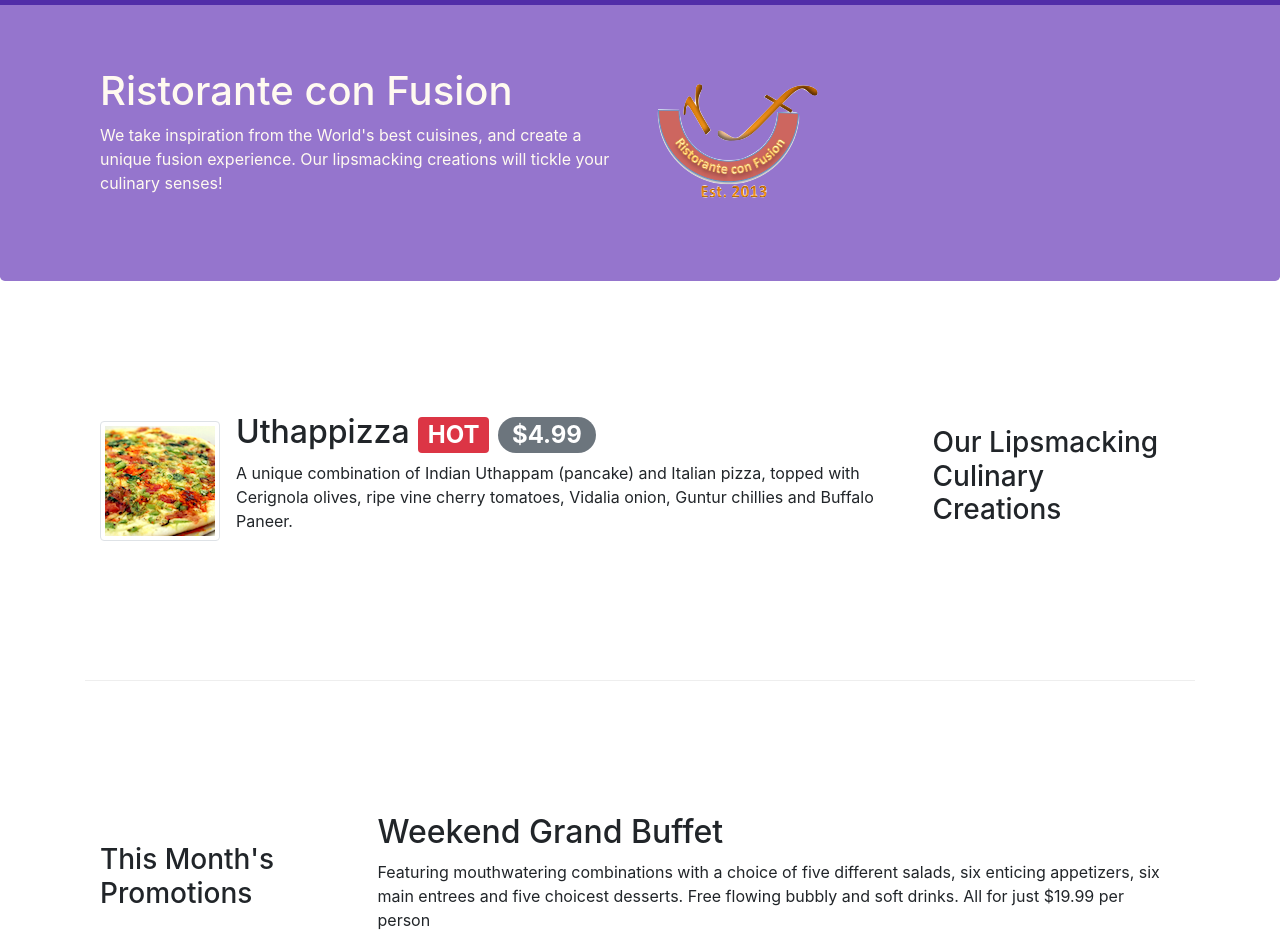
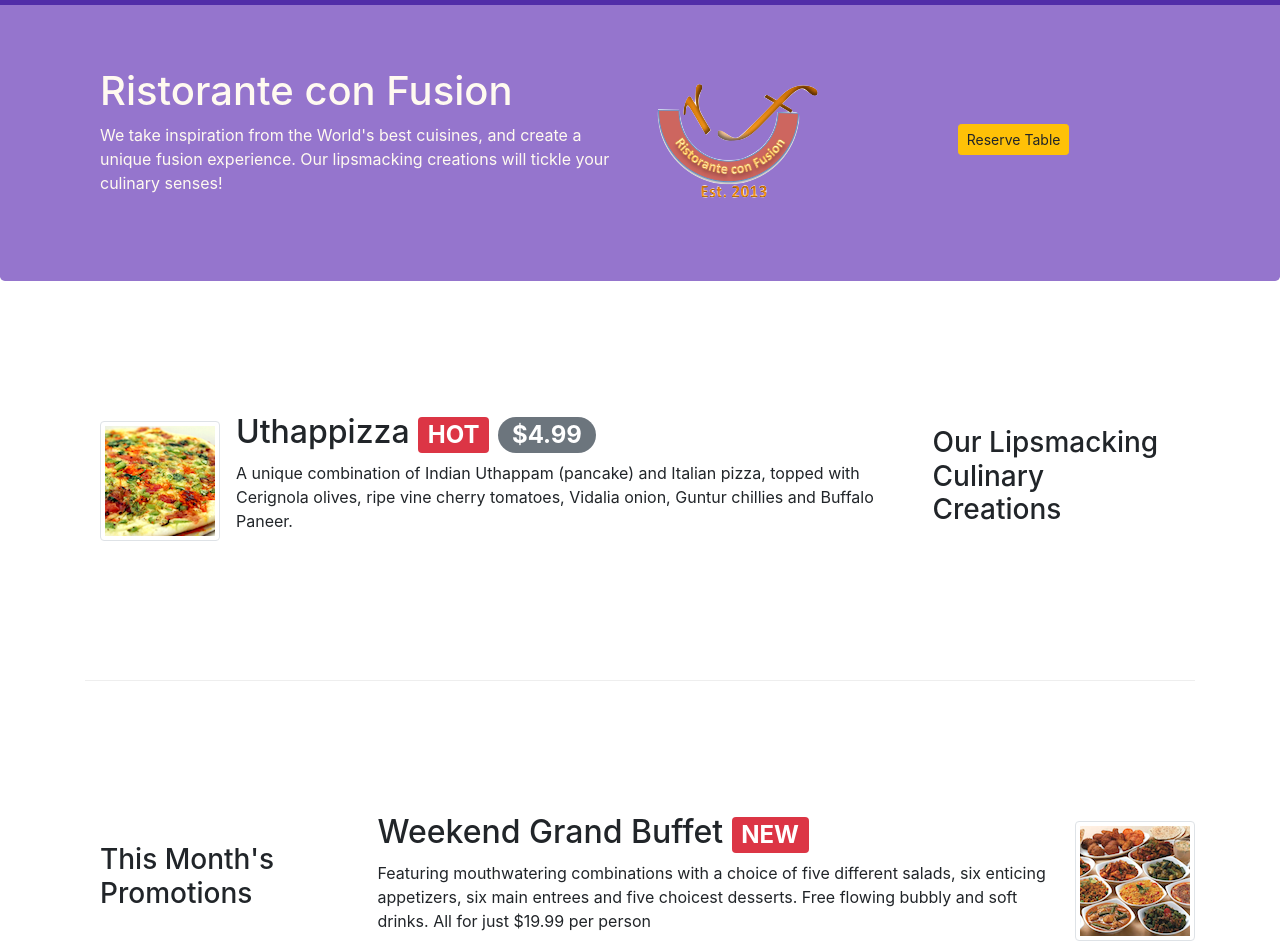
Before and after one commit to joudrew/intro-to-frontend, a website: page fakeRestaurant/index.html in a window 1280 px wide. Shown: the part 53-1005 px from the top of the page. Drawn offline with nearby package versions, Linux system fonts and the light colour scheme.

Commit message:
assignment 2

```diff
--- a/fakeRestaurant/index.html
+++ b/fakeRestaurant/index.html
@@ -40,8 +40,9 @@
                     <h1>Ristorante con Fusion</h1>
                     <p>We take inspiration from the World's best cuisines, and create a unique fusion experience. Our lipsmacking creations will tickle your culinary senses!</p>
                 </div>
-                <div class="col-12 col-sm align-self-center">
+                <div class="col-12 col-sm-6 align-self-center">
                     <img src="img/logo.png" class="img-fluid">
+                    <button class="btn btn-sm offset-3 btn-warning" href="#reservation" type="submit"> Reserve Table </button>
                 </div>
             </div>
         </div>
@@ -69,10 +70,11 @@
             <div class="col-12 col-sm-4 order-sm-first col-md-3">
                 <h3>This Month's Promotions</h3>
             </div>
-            <div class="col col-sm order-sm-last col-md">
-                <h2>Weekend Grand Buffet</h2>
+            <div class="col col-sm col-md">
+                <h2>Weekend Grand Buffet <span class="badge badge-danger">NEW</span></h2>
                 <p>Featuring mouthwatering combinations with a choice of five different salads, six enticing appetizers, six main entrees and five choicest desserts. Free flowing bubbly and soft drinks. All for just $19.99 per person </p>
             </div>
+            <img class="d-flex order-sm-last img-thumbnail align-self-center" src="./img/buffet.png" alt="buffet">
         </div>
 
         <div class="row row-content align-items-center">
```
